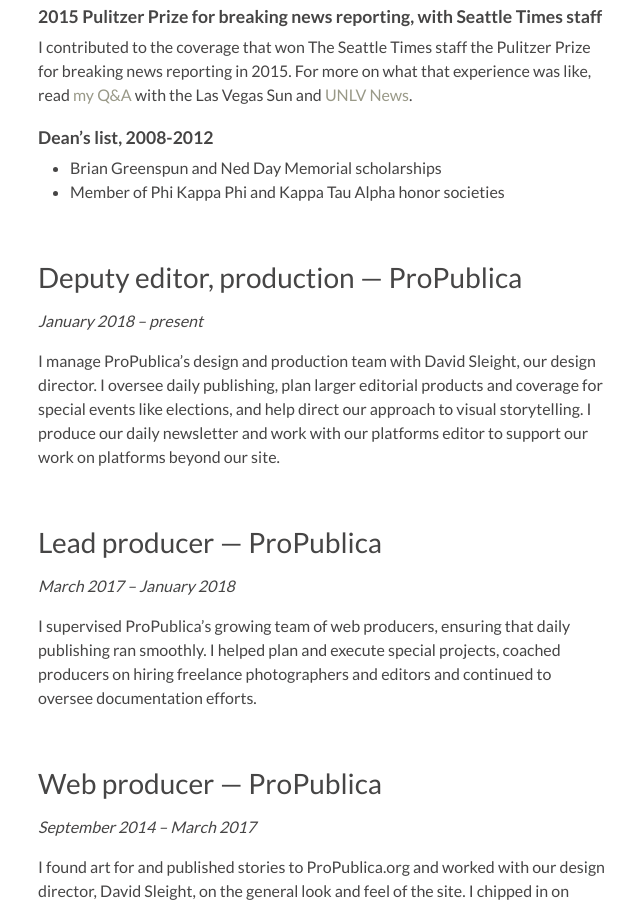
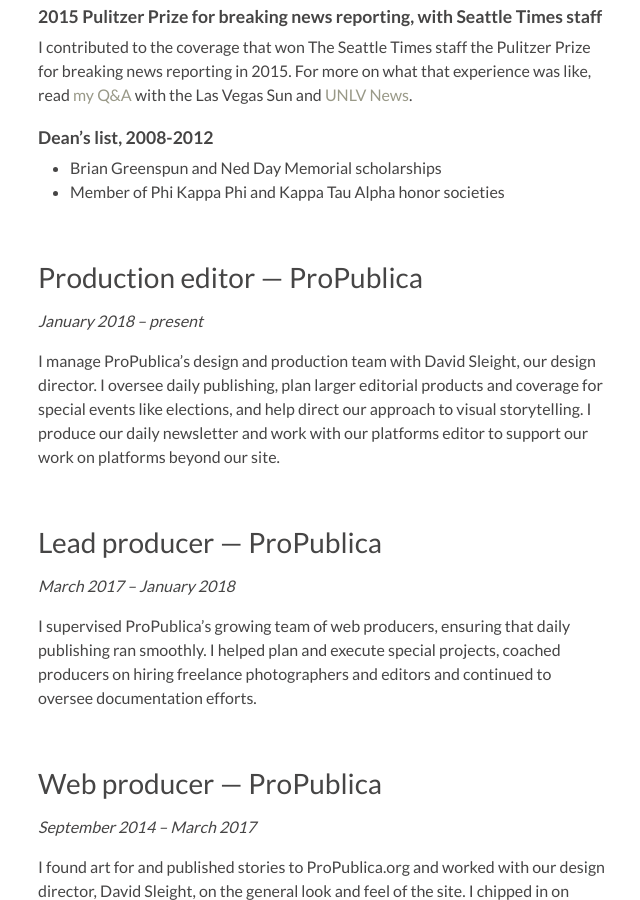
Before and after one commit to hannah-birch/hannah-birch.github.io, a Jekyll site: the page built from pages/resume.md, in a window 1280 px wide and 900 px high, scrolled down 342 px. Shown: the whole window, without its empty margins (318-958 px from the left). Built offline with Jekyll 4.4.1, drawn with Linux system fonts in a browser that asks for light colours.

Commit message:
Updates title on resume page

```diff
--- a/pages/resume.md
+++ b/pages/resume.md
@@ -17,7 +17,7 @@
 - Brian Greenspun and Ned Day Memorial scholarships
 - Member of Phi Kappa Phi and Kappa Tau Alpha honor societies
 
-## Deputy editor, production — ProPublica
+## Production editor — ProPublica
 
 _January 2018 – present_
 
```
Also changed, not shown: 2 other files.
